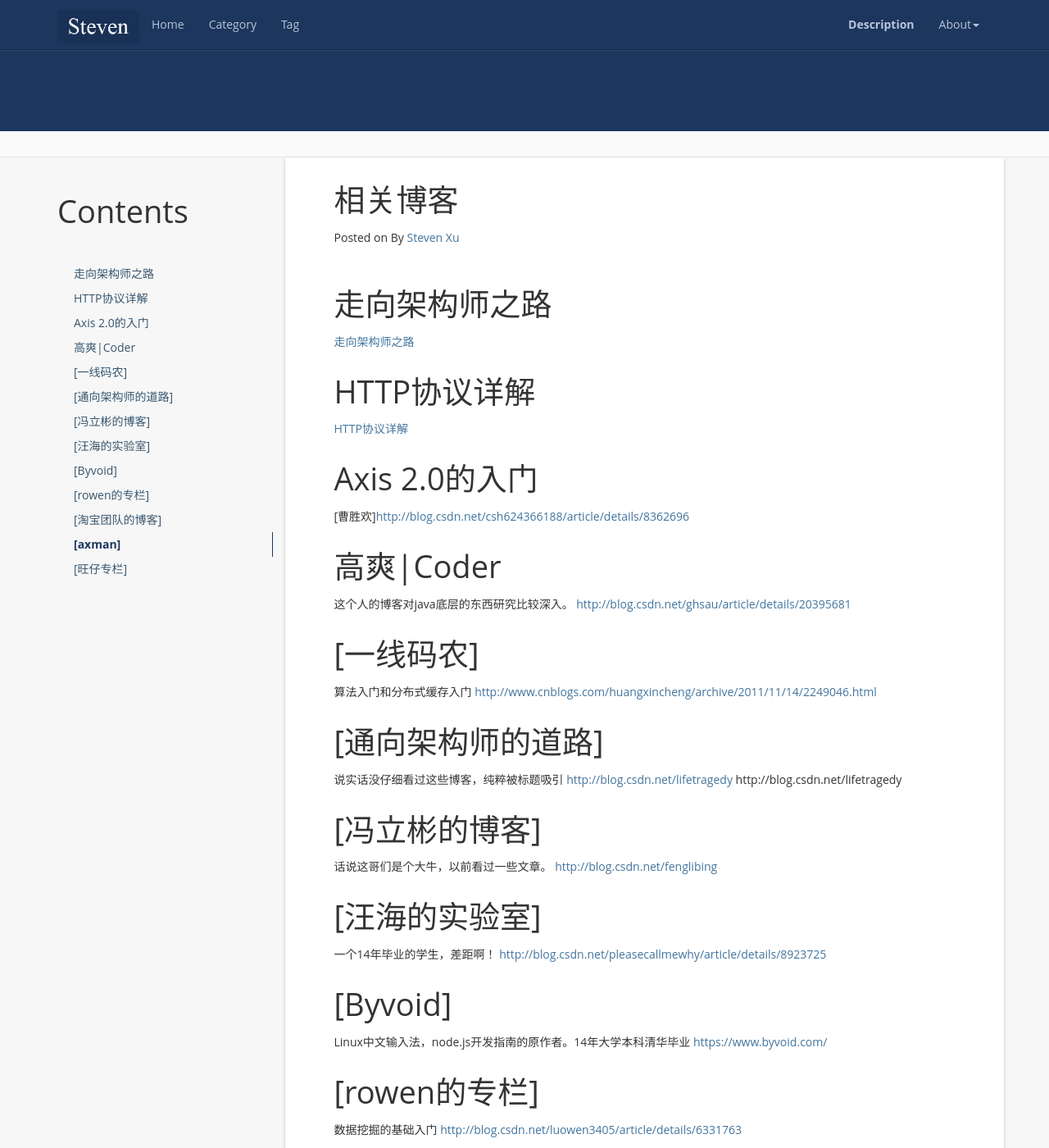
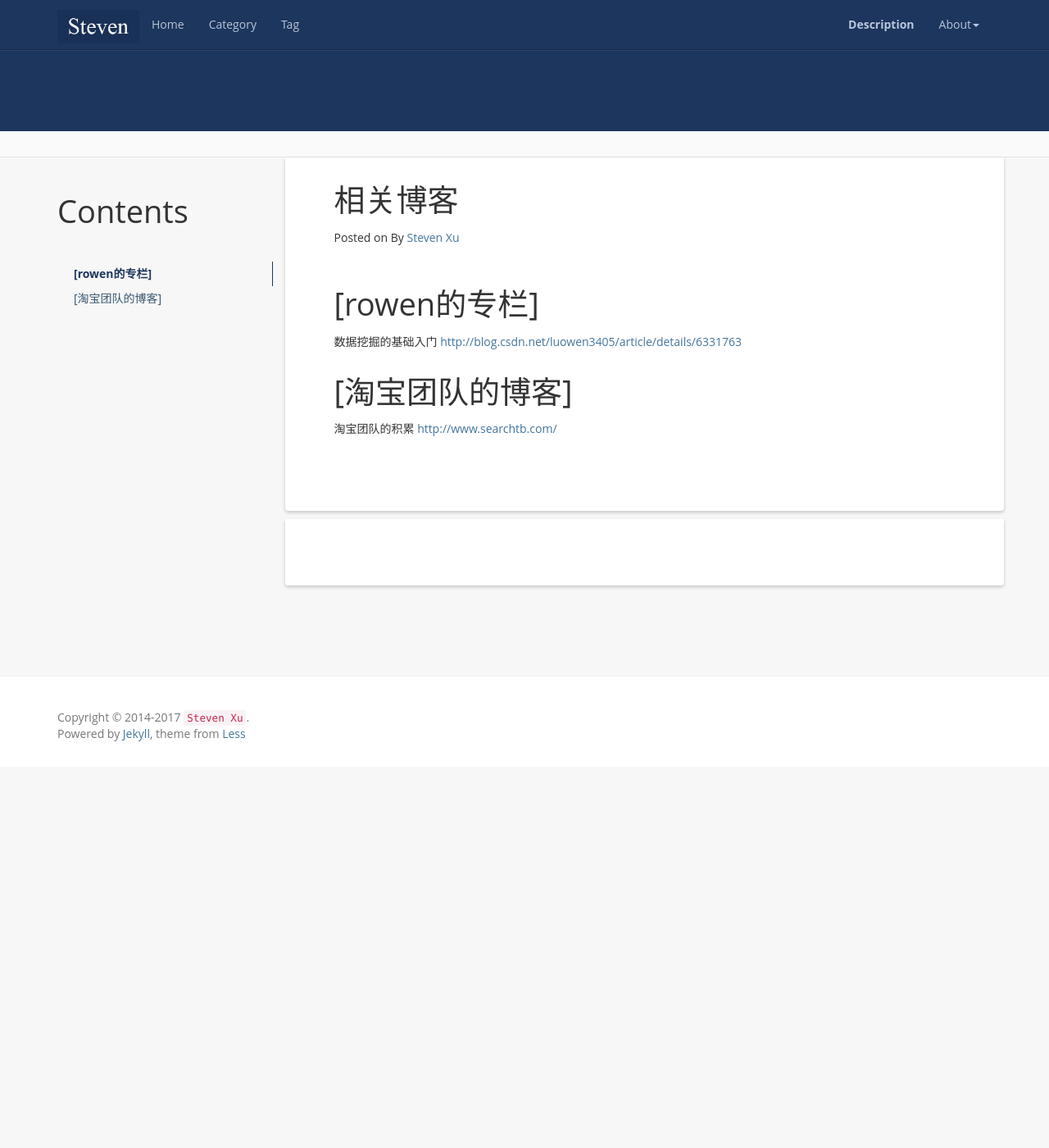
Before and after one commit to ynxu15/ynxu15.github.io, a Jekyll site: the page built from reference.md, in a window 1280 px wide and 1400 px high. Shown: the whole window at 82% size. Built offline with Jekyll 4.4.1, drawn with Linux system fonts in a browser that asks for light colours; nearby versions of some CDN libraries; comment, search, counter and statistics services are not loaded; some of the changed text lies outside the part shown.

```diff
--- a/_config.yml
+++ b/_config.yml
@@ -1,5 +1,5 @@
 # Site settings
-name: Less Or More
+name: Hungry and Follish
 email: ynxu15@gmail.com
 author: Steven Xu
 url: https://github.com/ynxu15
--- a/reference.md
+++ b/reference.md
@@ -6,50 +6,6 @@
 
 * content
 {:toc}
-
-
-走向架构师之路
-=====================
-[走向架构师之路](http://blog.csdn.net/cutesource/article/details/4901506)
-
-HTTP协议详解
-=====================
-[HTTP协议详解](http://www.jmarshall.com/easy/http/)
-
-Axis 2.0的入门
-=====================
-[曹胜欢][http://blog.csdn.net/csh624366188/article/details/8362696](http://blog.csdn.net/csh624366188/article/details/8362696)
-
-高爽|Coder
-=====================
-这个人的博客对java底层的东西研究比较深入。
-[http://blog.csdn.net/ghsau/article/details/20395681](http://blog.csdn.net/ghsau/article/details/20395681)
-
-[一线码农]
-=====================
-算法入门和分布式缓存入门
-[http://www.cnblogs.com/huangxincheng/archive/2011/11/14/2249046.html](http://www.cnblogs.com/huangxincheng/archive/2011/11/14/2249046.html)
-
-[通向架构师的道路]
-=====================
-说实话没仔细看过这些博客，纯粹被标题吸引
-[http://blog.csdn.net/lifetragedy](http://blog.csdn.net/lifetragedy)
-http://blog.csdn.net/lifetragedy
-
-[冯立彬的博客]
-=====================
-话说这哥们是个大牛，以前看过一些文章。
-[http://blog.csdn.net/fenglibing](http://blog.csdn.net/fenglibing)
-
-[汪海的实验室]
-=====================
-一个14年毕业的学生，差距啊！
-[http://blog.csdn.net/pleasecallmewhy/article/details/8923725](http://blog.csdn.net/pleasecallmewhy/article/details/8923725)
-
-[Byvoid]
-=====================
-Linux中文输入法，node.js开发指南的原作者。14年大学本科清华毕业
-[https://www.byvoid.com/](https://www.byvoid.com/)
 
 [rowen的专栏]
 =====================
@@ -60,13 +16,3 @@
 =====================
 淘宝团队的积累
 [http://www.searchtb.com/](http://www.searchtb.com/)
-
-[axman]
-=====================
-多线程相关写的比较好
-[http://blog.csdn.net/axman/article/category/894625](http://blog.csdn.net/axman/article/category/894625)
-
-[旺仔专栏]
-=====================
-Windows下FFmpeg快速入门
-[http://blog.csdn.net/hemingwang0902/article/details/4382429](http://blog.csdn.net/hemingwang0902/article/details/4382429)
```
Also changed, not shown: books.md (+1 -10 lines), styles/images/freud.jpg (deleted), styles/images/jiezishu.jpg (deleted), styles/images/weixin.png (deleted), styles/images/zhifubao.PNG (deleted).
